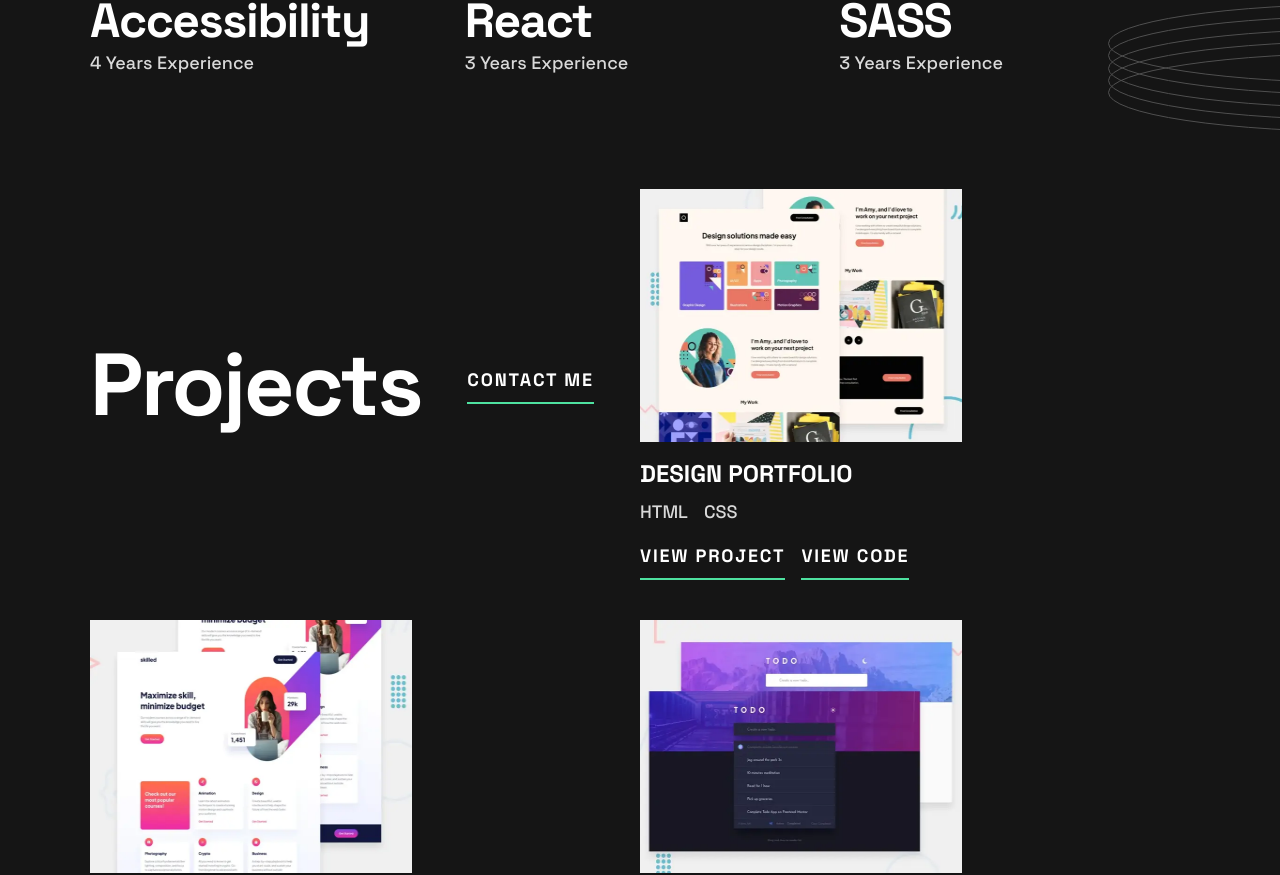
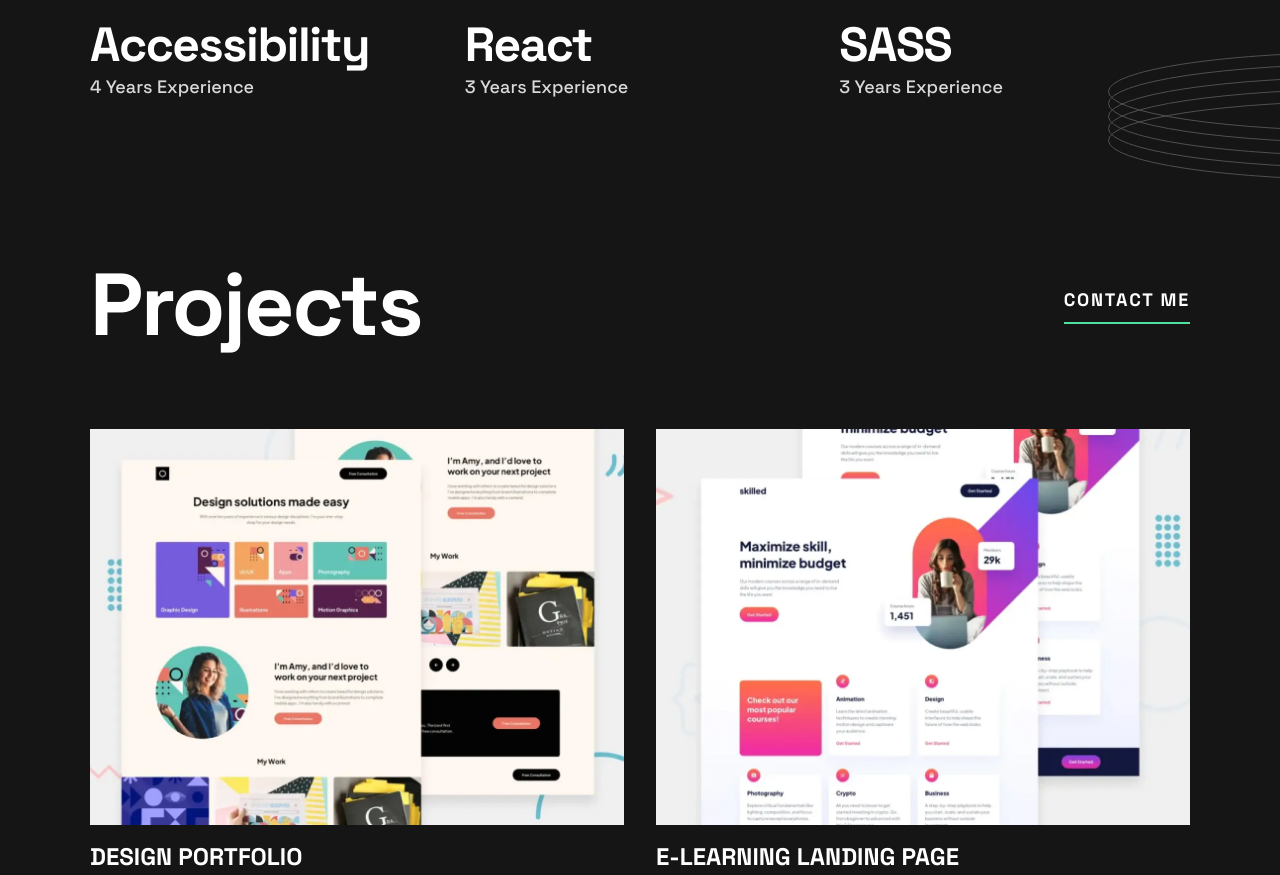
Before and after one commit to JayBrown92/single-page-developer-portfolio, a Next.js app: page / in a window 1280 px wide. Shown: the part 997-1872 px from the top of the page. Built offline with nearby package versions, Linux system fonts and the light colour scheme.

Commit message:
complete: proj secion and fixed padding for each section

```diff
--- a/src/components/UI/Container.tsx
+++ b/src/components/UI/Container.tsx
@@ -6,7 +6,7 @@ type Props = {
 export default function Container({ children, className }: Props) {
   return (
     <div
-      className={`container relative overflow-hidden lg:max-w-screen-lg ${className}`}
+      className={`container relative overflow-hidden py-20 lg:max-w-screen-lg ${className}`}
     >
       {children}
     </div>
--- a/src/components/content/Experience.tsx
+++ b/src/components/content/Experience.tsx
@@ -34,7 +34,7 @@ export default function Experience() {
 
   return (
     <Section id={"experience-section"}>
-      <Container className="  grid gap-6 overflow-visible py-10 text-center  before:absolute before:left-4 before:right-4 before:top-0 before:mx-auto before:border-y-[1px] before:border-color-primary  after:absolute after:bottom-0 after:left-4 after:right-4 after:mx-auto after:border-y-[1px] after:border-color-primary md:grid-cols-2 md:py-14 md:text-left md:before:left-8 md:before:right-8 md:after:hidden lg:grid-cols-3 lg:before:left-16 lg:before:right-16">
+      <Container className="  grid gap-6 overflow-visible  text-center  before:absolute before:left-4 before:right-4 before:top-0 before:mx-auto before:border-y-[1px] before:border-color-primary  after:absolute after:bottom-0 after:left-4 after:right-4 after:mx-auto after:border-y-[1px] after:border-color-primary md:grid-cols-2  md:text-left md:before:left-8 md:before:right-8 md:after:hidden lg:grid-cols-3 lg:before:left-16 lg:before:right-16">
         {ExpContent.map((content, index) => {
           const { header, text } = content;
           return (
--- a/src/components/content/Hero.tsx
+++ b/src/components/content/Hero.tsx
@@ -12,7 +12,7 @@ import Container from "../UI/Container";
 export default function Hero() {
   return (
     <Section id={"hero-section"}>
-      <Container className="relative  z-10 flex flex-col justify-between overflow-visible pb-20 md:flex-row md:pb-48 lg:pb-48 xl:pb-72 ">
+      <Container className="relative z-10 flex flex-col justify-between overflow-visible pt-0 md:flex-row md:pb-48 lg:pb-48 xl:pb-72 ">
         <Image
           src={ringsPattern}
           width={530}
--- a/src/components/content/Projects.tsx
+++ b/src/components/content/Projects.tsx
@@ -5,6 +5,12 @@ import TodoProjImg from "../../../public/thumbnail-project-3-small.webp";
 import EntertainmentProjImg from "../../../public/thumbnail-project-4-small.webp";
 import MemoryProjImg from "../../../public/thumbnail-project-5-small.webp";
 import ArtProjImg from "../../../public/thumbnail-project-6-small.webp";
+import DesignProjImgLg from "../../../public/thumbnail-project-1-large.webp";
+import ELearningProjImgLg from "../../../public/thumbnail-project-2-large.webp";
+import TodoProjImgLg from "../../../public/thumbnail-project-3-large.webp";
+import EntertainmentProjImgLg from "../../../public/thumbnail-project-4-large.webp";
+import MemoryProjImgLg from "../../../public/thumbnail-project-5-large.webp";
+import ArtProjImgLg from "../../../public/thumbnail-project-6-large.webp";
 import Section from "../UI/Section";
 import Container from "../UI/Container";
 import Button from "../UI/Button";
@@ -12,37 +18,37 @@ import Button from "../UI/Button";
 export default function Projects() {
   const projects = [
     {
-      image: DesignProjImg,
+      image: [DesignProjImg, DesignProjImgLg],
       altText: "Screenshot of the design project",
       title: "DESIGN PORTFOLIO",
       stack: ["HTML", "CSS"],
     },
     {
-      image: ELearningProjImg,
+      image: [ELearningProjImg, ELearningProjImgLg],
       altText: "Screenshot of the E-Learning landing page project",
       title: "E-LEARNING LANDING PAGE",
       stack: ["HTML", "CSS"],
     },
     {
-      image: TodoProjImg,
+      image: [TodoProjImg, TodoProjImgLg],
       altText: "Screenshot of the Todo app project",
       title: "TODO WEB APP",
       stack: ["HTML", "CSS", "JAVASCRIPT"],
     },
     {
-      image: EntertainmentProjImg,
+      image: [EntertainmentProjImg, EntertainmentProjImgLg],
       altText: "Screenshot of the Entertainment app project",
       title: "ENTERTAINMENT WEB APP",
       stack: ["HTML", "CSS", "JAVASCRIPT"],
     },
     {
-      image: MemoryProjImg,
+      image: [MemoryProjImg, MemoryProjImgLg],
       altText: "Screenshot of the memory game project",
       title: "MEMORY GAME",
       stack: ["HTML", "CSS", "JAVASCRIPT"],
     },
     {
-      image: ArtProjImg,
+      image: [ArtProjImg, ArtProjImgLg],
       altText: "Screenshot of the art gallery project",
       title: "ART GALLERY SHOWCASE",
       stack: ["HTML", "CSS", "JAVASCRIPT"],
@@ -50,24 +56,38 @@ export default function Projects() {
   ];
   return (
     <Section id="projects-section">
-      <Container className="flex flex-wrap items-center justify-between gap-y-10 py-20    md:py-14 ">
-        <h2>Projects</h2>
-        <Button href="#contact-me-section">Contact me</Button>
+      <Container className="grid gap-y-10 md:grid-cols-2  lg:gap-x-8 lg:gap-y-20">
+        <div className="col-span-2 flex items-center justify-between">
+          <h2 className=" ">Projects</h2>
+          <Button href="#contact-me-section" className="">
+            Contact me
+          </Button>
+        </div>
         {projects.map((project, index) => {
           const { image, altText, title, stack } = project;
 
           return (
             <div
               key={index}
-              className=" flex w-full flex-wrap  content-between gap-4 md:w-1/2 "
+              className=" flex  flex-wrap  content-between gap-4 "
             >
               <Image
-                src={image}
+                src={image[0]}
                 width={322}
                 height={253}
                 alt={altText}
-                className=" h-[253px]"
+                className=" h-[253px] lg:hidden"
               />
+              <div className="group relative hidden cursor-pointer  items-center justify-center before:absolute  before:inset-0 before:transition-colors  before:hover:bg-primary-bg/75 lg:flex lg:flex-col">
+                <Image src={image[1]} width={540} height={400} alt={altText} />
+                <div
+                  className="absolute flex flex-col justify-center gap-12 text-center opacity-0 transition-opacity  group-hover:opacity-100
+                "
+                >
+                  <Button href="#">VIEW PROJECT</Button>
+                  <Button href="#">VIEW CODE</Button>
+                </div>
+              </div>
               <div className="flex  flex-wrap gap-2">
                 <h4 className="W-full">{title}</h4>
                 <ul className="flex  w-full gap-4">
@@ -80,7 +100,7 @@ export default function Projects() {
                   })}
                 </ul>
               </div>
-              <div className="flex gap-x-4">
+              <div className="flex gap-x-4 lg:hidden">
                 <Button href="#">VIEW PROJECT</Button>
                 <Button href="#">VIEW CODE</Button>
               </div>
```
